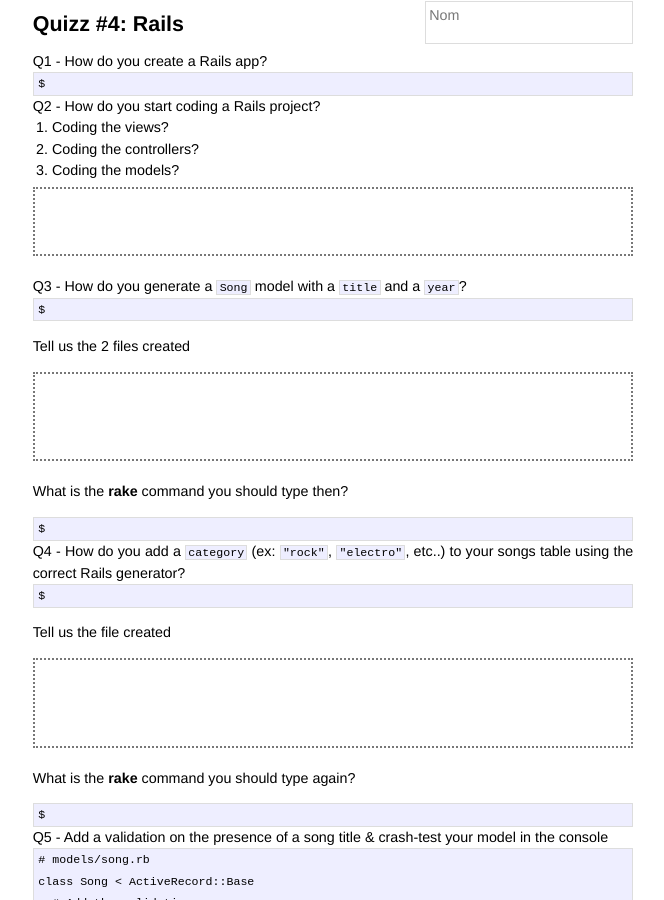
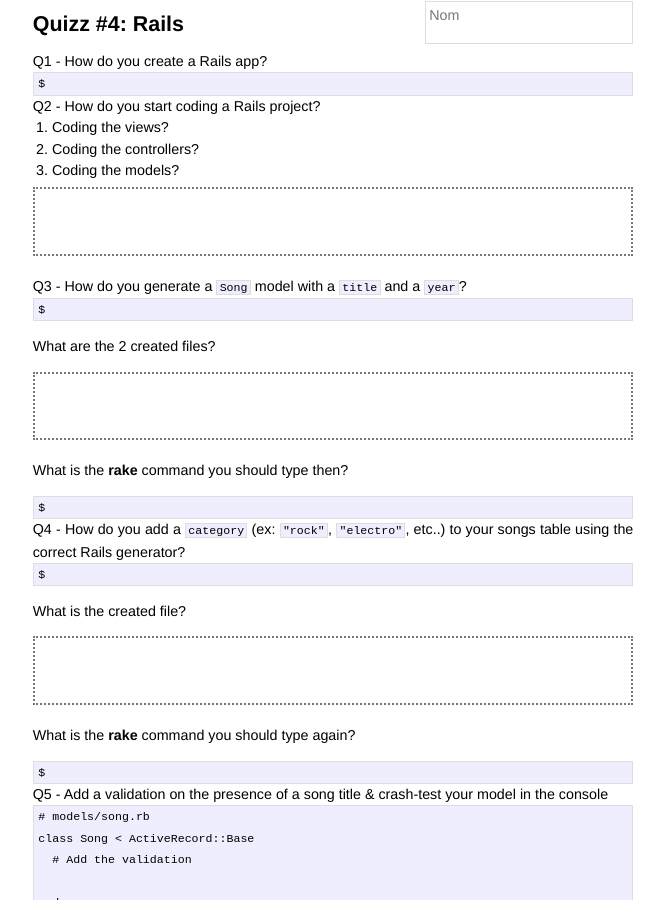
Before and after one commit to Eschults/quizzes, a Jekyll site: the page built from _posts/2015-09-03-quizz-4-en.markdown, in a window 1280 px wide and 900 px high. Shown: the whole window, without its empty margins (307-971 px from the left). Built offline with Jekyll 4.4.1, drawn with Linux system fonts in a browser that asks for light colours; Markdown is read by kramdown in place of the engine named in the settings.

Commit message:
Update PDFs

```diff
--- a/_posts/2015-09-03-quizz-4-en.markdown
+++ b/_posts/2015-09-03-quizz-4-en.markdown
@@ -33,9 +33,9 @@ $
 $
 </pre>
 
-<p>Tell us the 2 files created</p>
+<p>What are the 2 created files?</p>
 
-<div class="answer big"></div>
+<div class="answer"></div>
 
 <p>
   What is the <strong>rake</strong> command you should type then?
@@ -53,9 +53,9 @@ $
 $
 </pre>
 
-<p>Tell us the file created</p>
+<p>What is the created file?</p>
 
-<div class="answer big"></div>
+<div class="answer"></div>
 
 <p>
   What is the <strong>rake</strong> command you should type again?
@@ -264,9 +264,6 @@ class SongsController < ApplicationController
 
 
 
-
-
-
 end
 </pre>
 
@@ -447,7 +444,6 @@ class ReviewsController < ApplicationController
 
 
 
-
   end
 
   private
@@ -478,6 +474,4 @@ Add a song's reviews on its show page:
 
 
 
-
-
 </pre>
```
Also changed, not shown: 2 other files.
